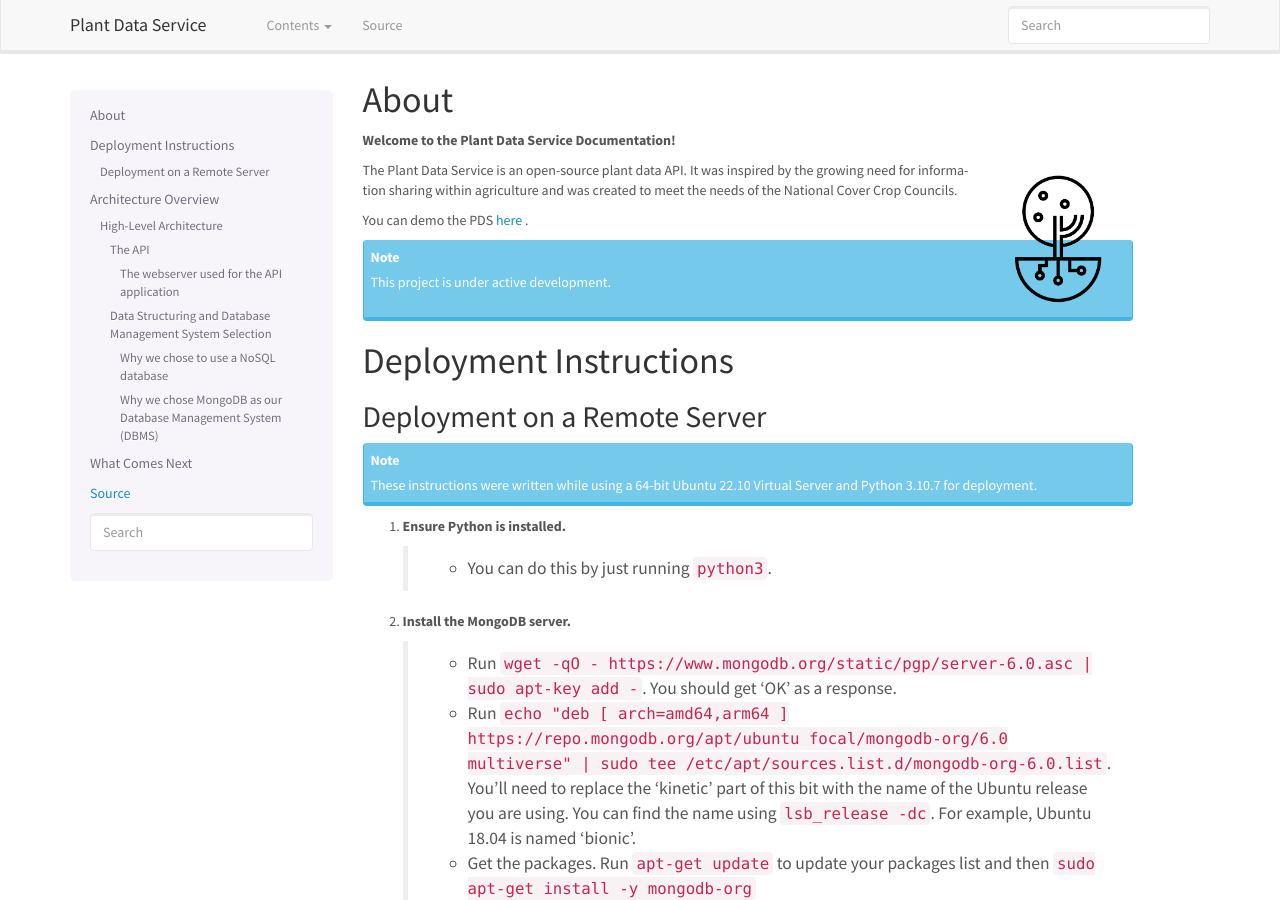
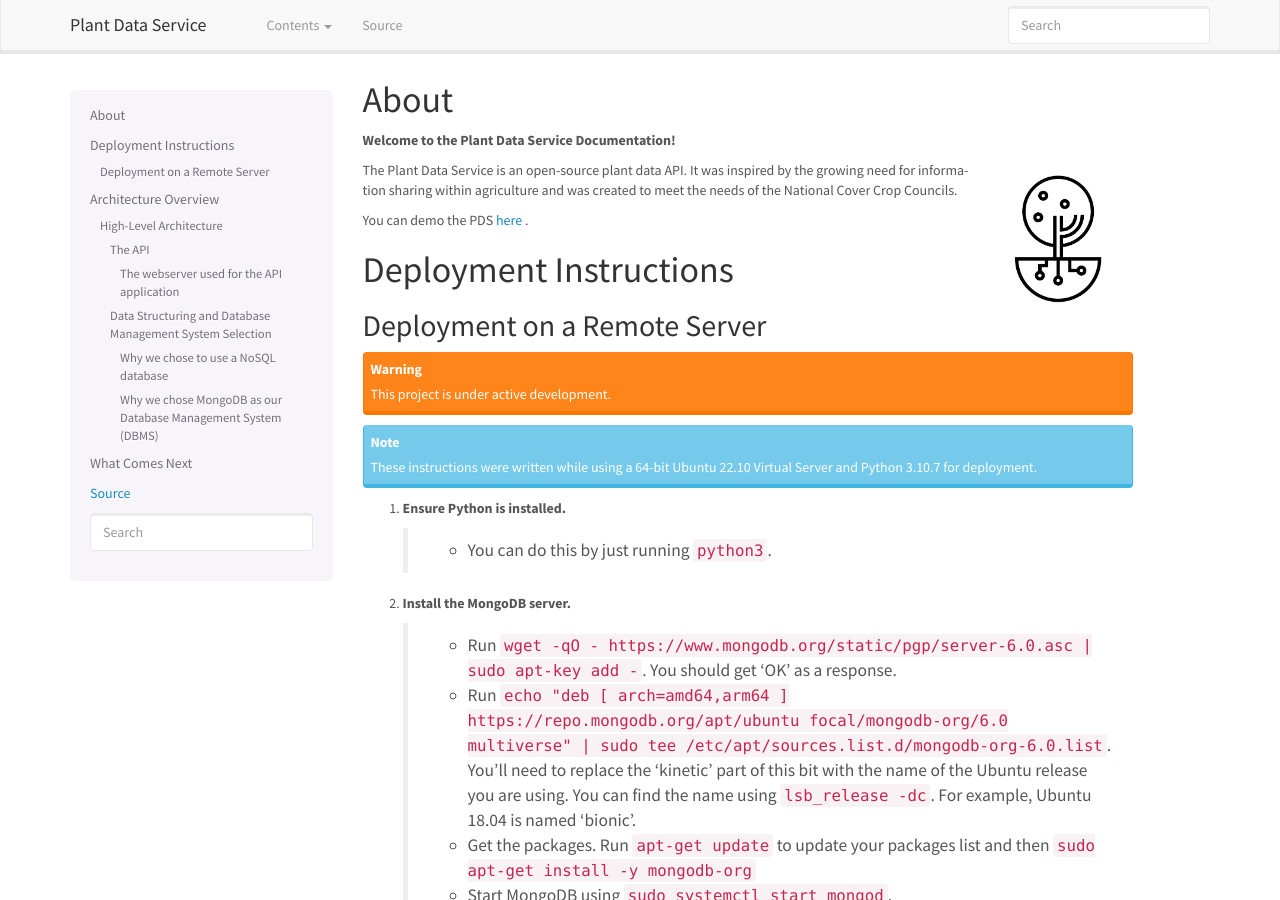
Before and after one commit to ag-informatics/pds-docs, a Sphinx documentation site: the page built from docs/source/index.rst, in a window 1280 px wide and 900 px high. Built offline with Sphinx 7.4.7, drawn with Linux system fonts in a browser that asks for light colours; some of the changed lines change nothing that is shown.

Commit message:
Update index.rst

```diff
--- a/docs/source/index.rst
+++ b/docs/source/index.rst
@@ -15,8 +15,6 @@
 
 You can demo the PDS `here <http://142.93.60.97/>`_ .
 
-.. note::
-   This project is under active development.
 
 Deployment Instructions
 ==============================================
@@ -24,7 +22,8 @@
 =================
 Deployment on a Remote Server
 =================
-
+.. warning::
+   This project is under active development.
 .. note::
     These instructions were written while using a 64-bit Ubuntu 22.10 Virtual Server and Python 3.10.7 for deployment.
 
@@ -124,21 +123,21 @@
 ==============================================
 
 Geographic Matching
-*****************
+-----------------
 
 To meet original needs, the Plant Data Service will support the matching of plant data to geographic locations. These locations will determine what data is shown and from what data owner and will support the coordinate, county, state, and region levels.
 
 Functionality Expansion
-*****************
+-----------------
 
 More functions will be added to the Plant Data Service. These functions will support requests for plant searches and domain-specific data (e.g. a function that supports the look up of agronomic, phenologic, or stress-related data for a plant given a geographic location).
 
 Administrative Panel Creation
-*****************
+-----------------
 
 Since previous attempts to find an adequate data administration panel have failed, scoping will be conducted to identify needs for an administration panel that allows data owners to edit, create, and delete data stored within the PDS.
 
 Multi-Dictionary Support
-*****************
+-----------------
 
 Currently, famport only allows one data dictionary per owner. Multi-dictionary support will be necessary in the near future.
```
